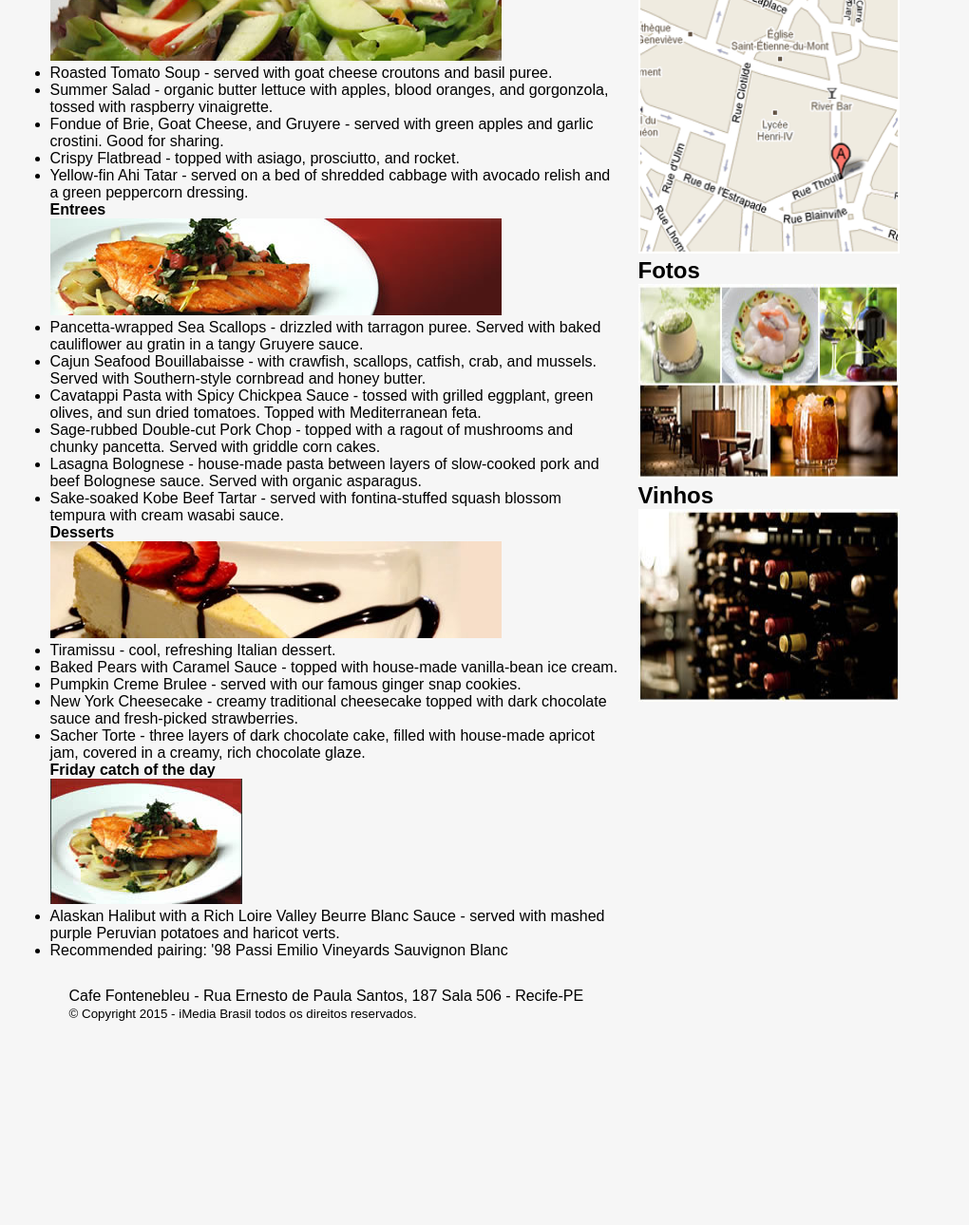
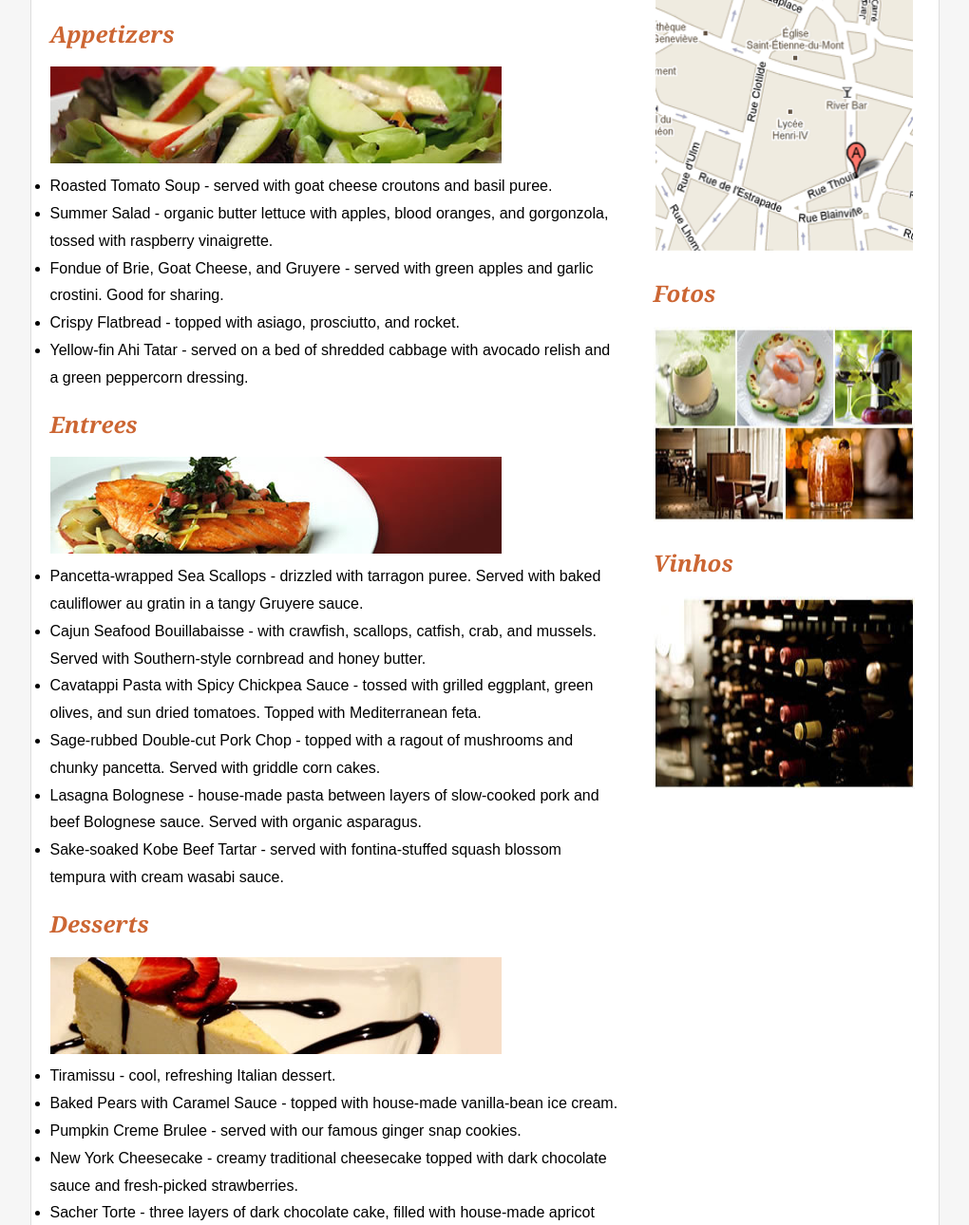
Before and after one commit to pedroccorrea/html-udemy, a plain HTML site: page unidade11-projeto/exercicios/menu.html in a window 1280 px wide. Shown: the part 235-1525 px from the top of the page at 95% size, without its empty margins (130-1150 px from the left). Before the commit the page ends 1371 px from the top, so only its background shows below. Drawn offline with Linux system fonts and the light colour scheme.

Commit message:
Update menu.html

```diff
--- a/unidade11-projeto/exercicios/menu.html
+++ b/unidade11-projeto/exercicios/menu.html
@@ -18,6 +18,7 @@
                border: 1px solid #ddd;
                background-color: #fff;
                font-family: Arial, Helvetica, sans-serif;
+               line-height: 1.8em;
            }
            header {
                width: 955px;
@@ -50,10 +51,31 @@
                float: left;
            }
 
+           h1, h2 {
+               font-family: Georgia, 'Times New Roman', Times, serif;
+               font-style: italic;
+               font-weight: bolder;
+               color: #CC6633;
+           }
+           h1{
+               margin-top: 15px;
+               margin-bottom: 50px;
+               font-size: 2.5em;
+
+           }
+
+           h2 {
+               margin: 20px 0px;;
+           }
+
            #apoio {
-               width: 1px;
+               width: 300px;
                float: right;
-               margin-top: -1100px
+               clear: right;
+           }
+
+           footer{
+               clear: both;
            }
         </style>
 	</head>
@@ -80,7 +102,7 @@
 
                 <h1>Menu</h1>
 
-                <h4>Appetizers</h4>
+                <h2>Appetizers</h2>
                 <p><img src="../imagens/appetizer.jpg" width="475" height="102" alt=""/></p>
                 <ul>
                   <li>Roasted Tomato Soup - served with goat cheese croutons and basil puree.</li>
@@ -90,7 +112,7 @@
                   <li>Yellow-fin Ahi Tatar - served on a bed of shredded cabbage with avocado relish and a green peppercorn dressing.<br>
                   </li>
                 </ul>
-                <h4>Entrees</h4>
+                <h2>Entrees</h2>
                 <p><img src="../imagens/entree.jpg" width="475" height="102" alt=""/></p>
                 <ul>
                   <li>Pancetta-wrapped Sea Scallops - drizzled with tarragon puree. Served with baked cauliflower au gratin in a tangy Gruyere sauce.</li>
@@ -101,7 +123,7 @@
                   </li>
                   <li>Sake-soaked Kobe Beef Tartar - served with fontina-stuffed squash blossom tempura with cream wasabi sauce.</li>
                 </ul>
-                <h4>Desserts</h4>
+                <h2>Desserts</h2>
                 <p><img src="../imagens/dessert.jpg" width="475" height="102" alt=""/></p>
                 <ul>
                   <li>Tiramissu - cool, refreshing Italian dessert. </li>
@@ -110,13 +132,13 @@
                   <li>New York Cheesecake - creamy traditional cheesecake topped with dark chocolate sauce and fresh-picked strawberries.</li>
                   <li>Sacher Torte - three layers of dark chocolate cake, filled with house-made apricot jam, covered in a creamy, rich chocolate glaze.</li>
                 </ul>
-                <h4>Friday catch of the day</h4>
+                <h2>Friday catch of the day</h2>
                 <p><img src="../imagens/friday_special.jpg" width="202" height="132" alt=""/></p>
                 <ul>
                   <li>Alaskan Halibut with a Rich Loire Valley Beurre Blanc Sauce - served with mashed purple Peruvian potatoes and haricot verts.</li>
                   <li>Recommended pairing: '98 Passi Emilio Vineyards Sauvignon Blanc </li>
                 </ul>
-            <article>
+            </article>
 
             <div id="apoio">
                 <section class="fotos_apoio">
```
